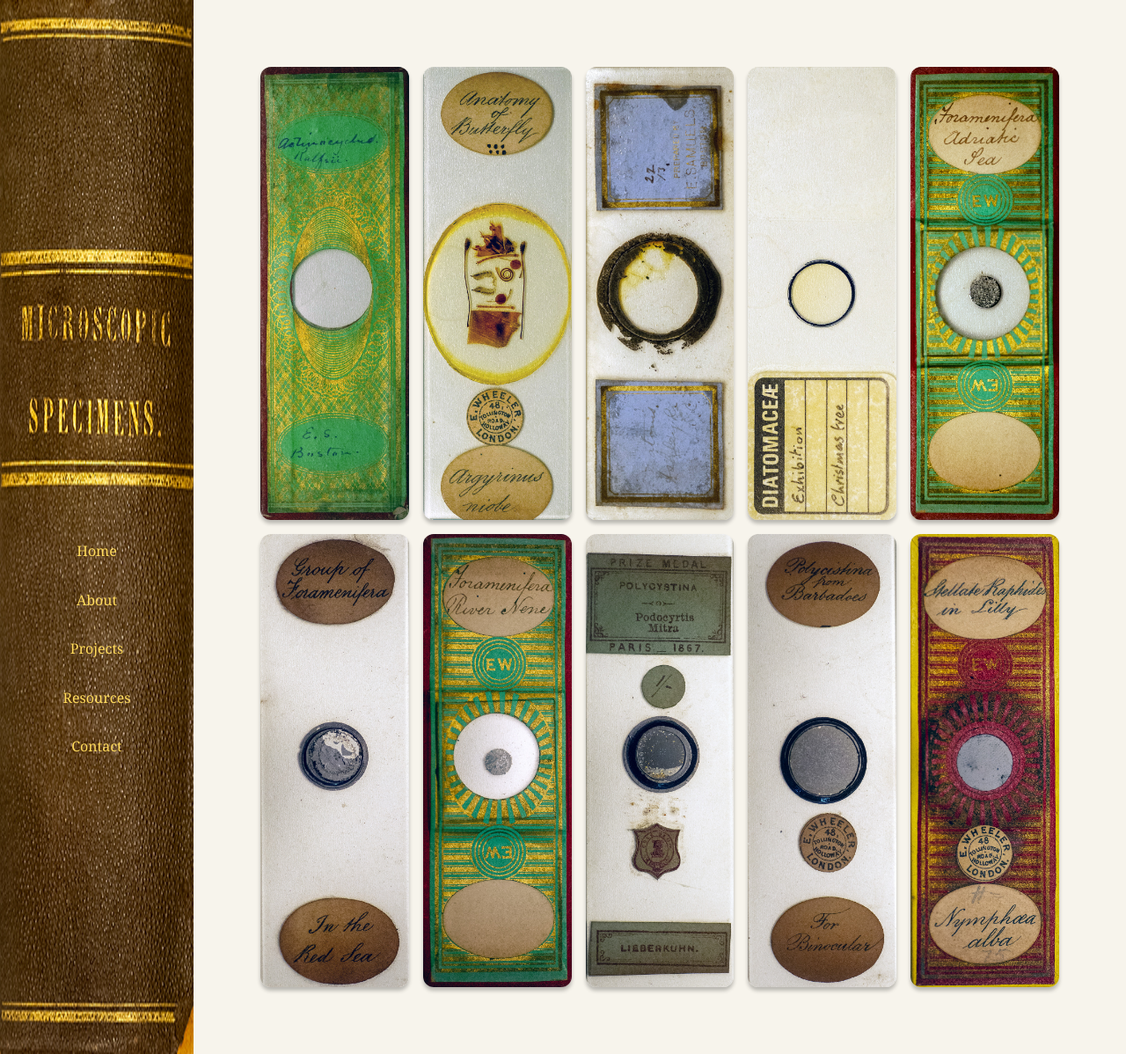
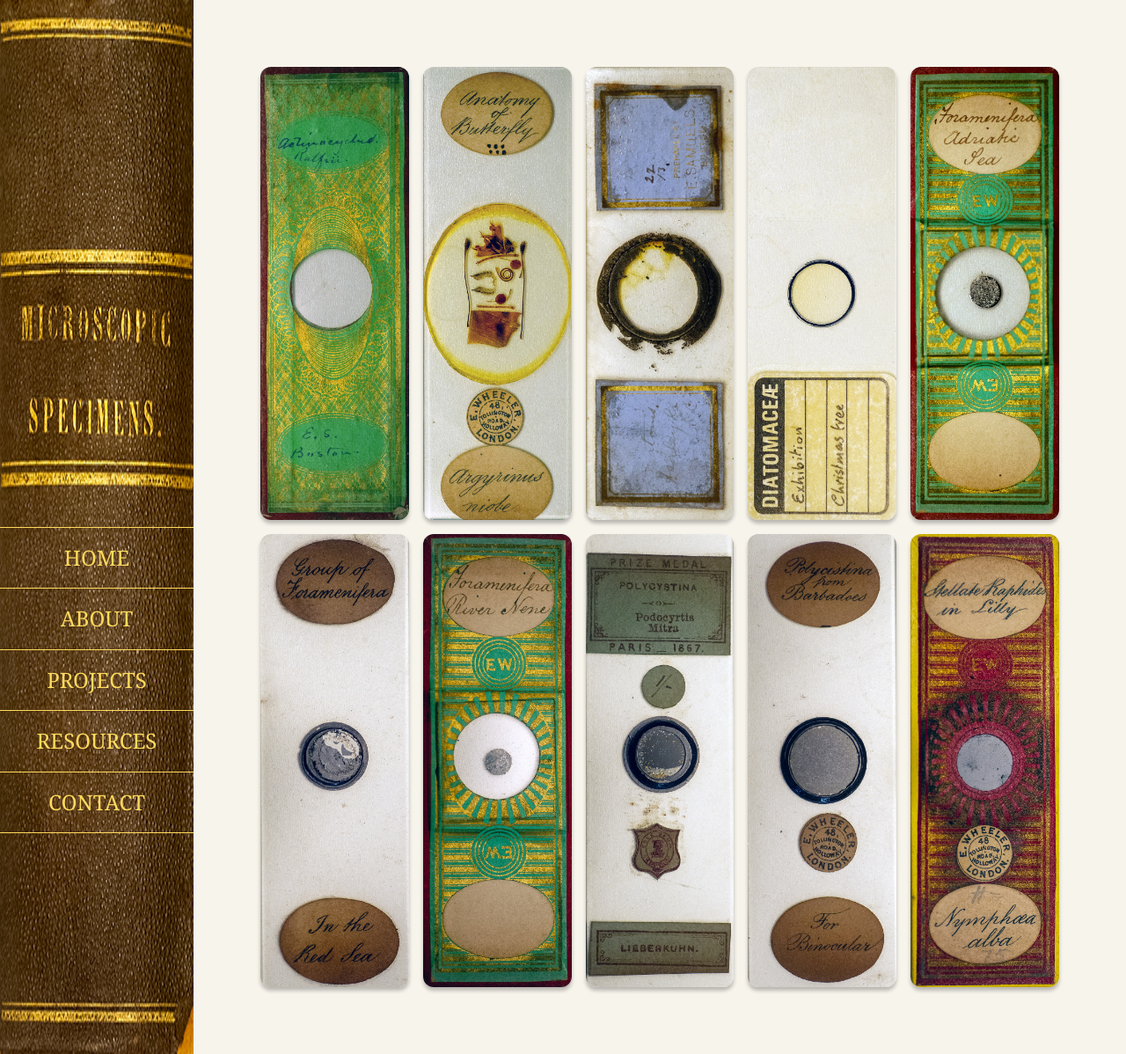
Before and after one commit to JEFworks/MicroscopicSpecimens, a Jekyll site: the page built from index.html, in a window 1280 px wide and 1198 px high. Shown: the whole window at 88% size. Built offline with Jekyll 4.4.1, drawn with Linux system fonts in a browser that asks for light colours.

Commit message:
fix broken links

```diff
--- a/_layouts/default.html
+++ b/_layouts/default.html
@@ -9,7 +9,7 @@
 <body>
 
   <div class="sidebar">
-    <a href="{{ site.baseurl }}/">Home</a>
+    <a href="{{ site.baseurl }}/" style="border-top: 1px solid #ffdb5d;">Home</a>
     <a href="{{ site.baseurl }}/about">About</a>
     <a href="{{ site.baseurl }}/projects">Projects</a>
     <a href="{{ site.baseurl }}/resources">Resources</a>
--- a/assets/css/style.css
+++ b/assets/css/style.css
@@ -20,6 +20,8 @@
 
 /* Sidebar styles */
 .sidebar {
+  z-index: 999;
+
   height: 100vh;
   width: 220px;
 
@@ -41,13 +43,9 @@
   color: #ffdb5d;
 }
 
-.sidebar h2 {
-  text-align: center;
-  width: 100%;
-  margin-bottom: 20px;
-}
-
 .sidebar a {
+  font-size: 18pt;
+  text-transform: uppercase;
   color: #ffdb5d;
   text-align: center;
   padding: 15px 20px;
@@ -55,6 +53,7 @@
   display: block;
   width: 100%;
   transition: background 0.3s;
+  border-bottom: 1px solid #ffdb5d;
 }
 
 .sidebar a:hover {
@@ -65,6 +64,7 @@
 /* Main content styles */
 .main-content {
   margin-left: 220px;
+  min-width: 500px;
   padding: 20px;
   flex: 1;
 }
--- a/index.html
+++ b/index.html
@@ -5,7 +5,7 @@
 
 <div class="gallery">
   {% for slide in site.slides %}
-    <a href="{{ site.baseurl }}/{{ slide.url }}" class="gallery-item">
+    <a href="{{ slide.url }}" class="gallery-item">
       <img src="{{ slide.image }}" alt="{{ slide.alt | default: slide.title }}">
     </a>
   {% endfor %}
```
